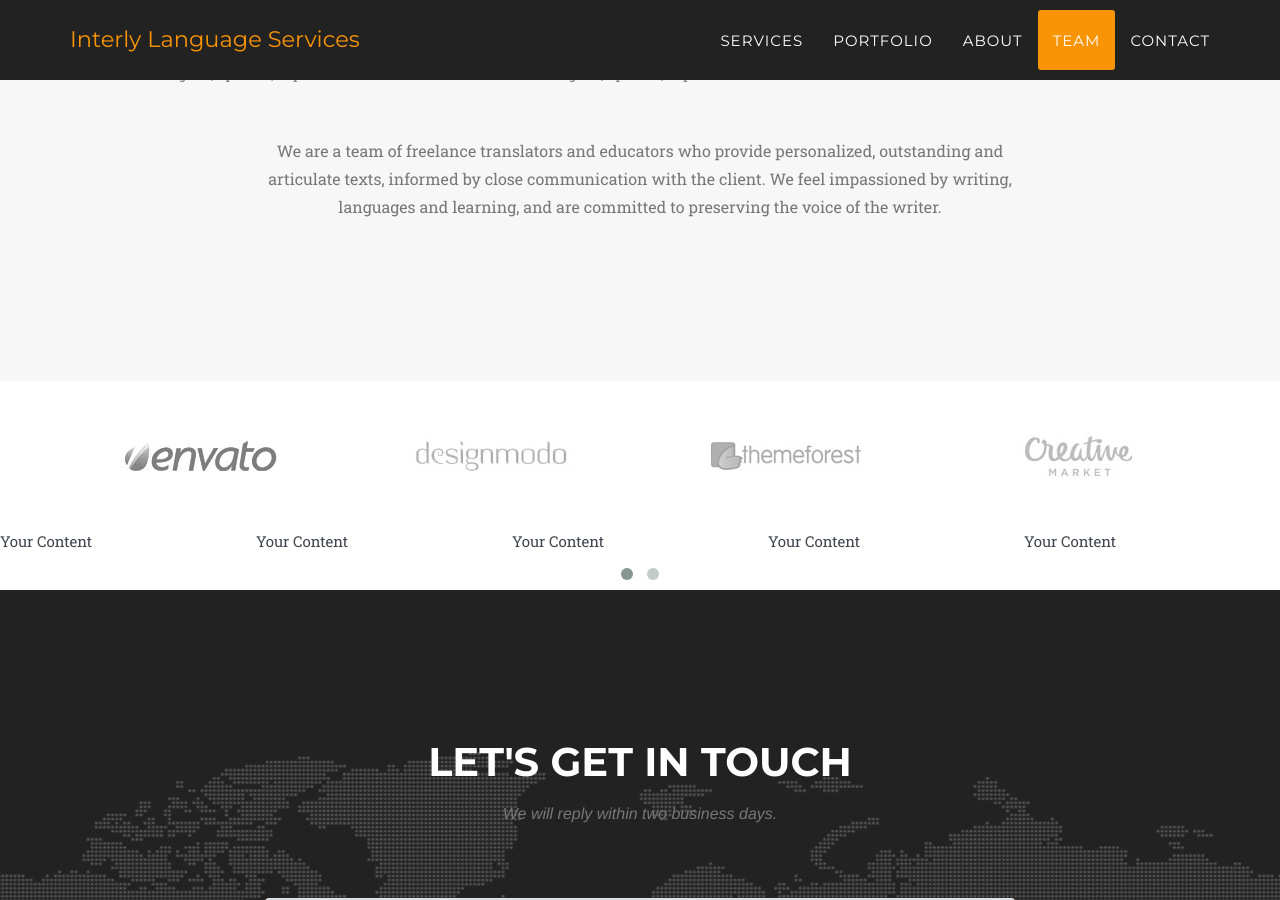
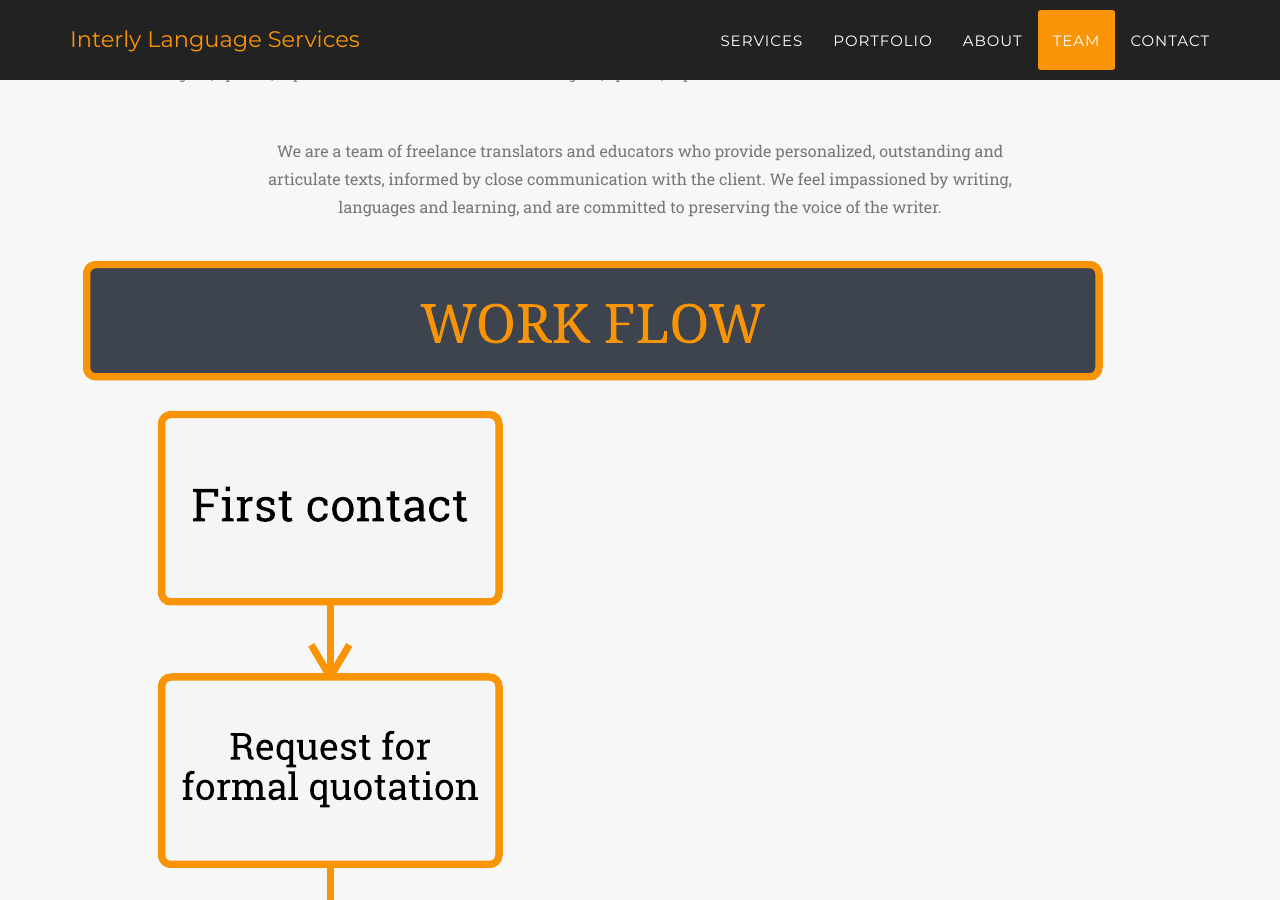
Before and after one commit to kylesezhi/kylesezhi.github.io, a Jekyll site: the page built from index.html, in a window 1280 px wide and 900 px high, scrolled down 2100 px. Built offline with Jekyll 4.4.1, drawn with Linux system fonts in a browser that asks for light colours; some web fonts are replaced; comment, search, counter and statistics services are not loaded.

Commit message:
Danyas workflow

```diff
--- a/_includes/team.html
+++ b/_includes/team.html
@@ -28,6 +28,9 @@
                 <div class="col-lg-8 col-lg-offset-2 text-center">
                     <p class="large text-muted">We are a team of freelance translators and educators who provide personalized, outstanding and articulate texts, informed by close communication with the client. We feel impassioned by writing, languages and learning, and are committed to preserving the voice of the writer.</p>
                 </div>
+                <div>
+                  <img src="img/logos/workflow.png" alt="">
+                </div>
             </div>
         </div>
     </section>
```
Also changed, not shown: _includes/clients.html (line endings or trailing spaces), img/logos/workflow.png (added), 2 other files.
